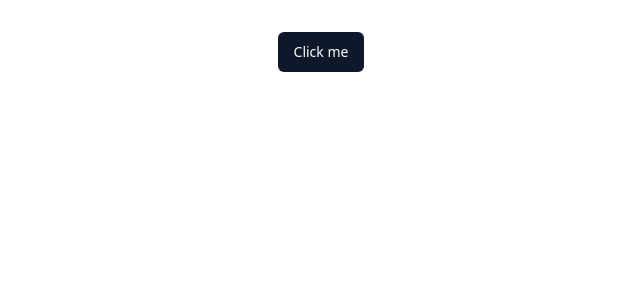
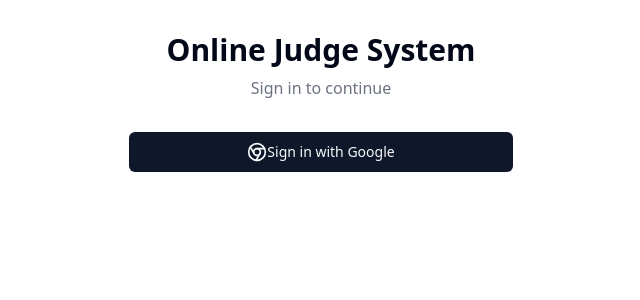
Before and after one commit to MumukshTayal/online-judge, a React (Vite) app in the folder frontend/: page / in a window 1280 px wide. Shown: the top 300 px of the page, without its empty margins (319-959 px from the left). Built offline with nearby package versions, Linux system fonts and the light colour scheme.

Commit message:
added login page

```diff
--- a/frontend/package.json
+++ b/frontend/package.json
@@ -10,6 +10,7 @@
     "preview": "vite preview"
   },
   "dependencies": {
+    "@radix-ui/react-accordion": "^1.1.2",
     "@radix-ui/react-slot": "^1.0.2",
     "autoprefixer": "^10.4.17",
     "class-variance-authority": "^0.7.0",
--- a/frontend/src/App.tsx
+++ b/frontend/src/App.tsx
@@ -1,10 +1,10 @@
 import './App.css'
-import { Button } from "@/components/ui/button"
+import { LoginPage } from "@/components/login-page.tsx"
 
 function App() {
   return (
     <>
-      <Button>Click me</Button>
+      < LoginPage/>
     </>
   )
 }
--- /dev/null
+++ b/frontend/src/components/login-page.tsx
@@ -0,0 +1,48 @@
+/**
+ * This code was generated by v0 by Vercel.
+ * @see https://v0.dev/t/AtlF4JYrzQO
+ */
+import { Button } from "@/components/ui/button"
+
+export function LoginPage() {
+  return (
+    <div className="mx-auto max-w-sm space-y-8">
+      <div className="space-y-2 text-center">
+        <h1 className="text-3xl font-bold">Online Judge System</h1>
+        <p className="text-gray-500 dark:text-gray-400">Sign in to continue</p>
+      </div>
+      <div className="space-y-4">
+        <Button className="w-full">
+          <div className="flex items-center justify-center space-x-2">
+            <ChromeIcon className="w-5 h-5" />
+            Sign in with Google
+          </div>
+        </Button>
+      </div>
+    </div>
+  )
+}
+
+
+function ChromeIcon(props) {
+  return (
+    <svg
+      {...props}
+      xmlns="http://www.w3.org/2000/svg"
+      width="24"
+      height="24"
+      viewBox="0 0 24 24"
+      fill="none"
+      stroke="currentColor"
+      strokeWidth="2"
+      strokeLinecap="round"
+      strokeLinejoin="round"
+    >
+      <circle cx="12" cy="12" r="10" />
+      <circle cx="12" cy="12" r="4" />
+      <line x1="21.17" x2="12" y1="8" y2="8" />
+      <line x1="3.95" x2="8.54" y1="6.06" y2="14" />
+      <line x1="10.88" x2="15.46" y1="21.94" y2="14" />
+    </svg>
+  )
+}
--- /dev/null
+++ b/frontend/src/components/ui/accordion.tsx
@@ -0,0 +1,56 @@
+import * as React from "react"
+import * as AccordionPrimitive from "@radix-ui/react-accordion"
+import { ChevronDown } from "lucide-react"
+
+import { cn } from "@/lib/utils"
+
+const Accordion = AccordionPrimitive.Root
+
+const AccordionItem = React.forwardRef<
+  React.ElementRef<typeof AccordionPrimitive.Item>,
+  React.ComponentPropsWithoutRef<typeof AccordionPrimitive.Item>
+>(({ className, ...props }, ref) => (
+  <AccordionPrimitive.Item
+    ref={ref}
+    className={cn("border-b", className)}
+    {...props}
+  />
+))
+AccordionItem.displayName = "AccordionItem"
+
+const AccordionTrigger = React.forwardRef<
+  React.ElementRef<typeof AccordionPrimitive.Trigger>,
+  React.ComponentPropsWithoutRef<typeof AccordionPrimitive.Trigger>
+>(({ className, children, ...props }, ref) => (
+  <AccordionPrimitive.Header className="flex">
+    <AccordionPrimitive.Trigger
+      ref={ref}
+      className={cn(
+        "flex flex-1 items-center justify-between py-4 font-medium transition-all hover:underline [&[data-state=open]>svg]:rotate-180",
+        className
+      )}
+      {...props}
+    >
+      {children}
+      <ChevronDown className="h-4 w-4 shrink-0 transition-transform duration-200" />
+    </AccordionPrimitive.Trigger>
+  </AccordionPrimitive.Header>
+))
+AccordionTrigger.displayName = AccordionPrimitive.Trigger.displayName
+
+const AccordionContent = React.forwardRef<
+  React.ElementRef<typeof AccordionPrimitive.Content>,
+  React.ComponentPropsWithoutRef<typeof AccordionPrimitive.Content>
+>(({ className, children, ...props }, ref) => (
+  <AccordionPrimitive.Content
+    ref={ref}
+    className="overflow-hidden text-sm transition-all data-[state=closed]:animate-accordion-up data-[state=open]:animate-accordion-down"
+    {...props}
+  >
+    <div className={cn("pb-4 pt-0", className)}>{children}</div>
+  </AccordionPrimitive.Content>
+))
+
+AccordionContent.displayName = AccordionPrimitive.Content.displayName
+
+export { Accordion, AccordionItem, AccordionTrigger, AccordionContent }
```
Also changed, not shown: 1 other file (tests, documents, lock files or other folders).
